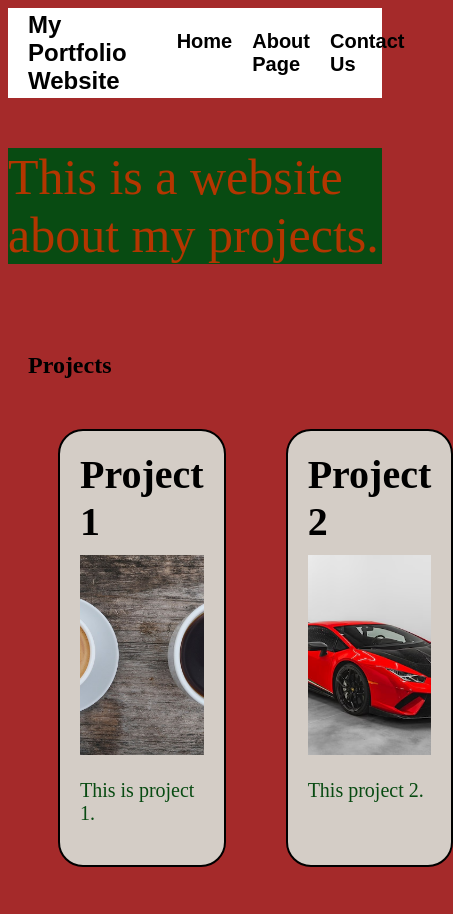
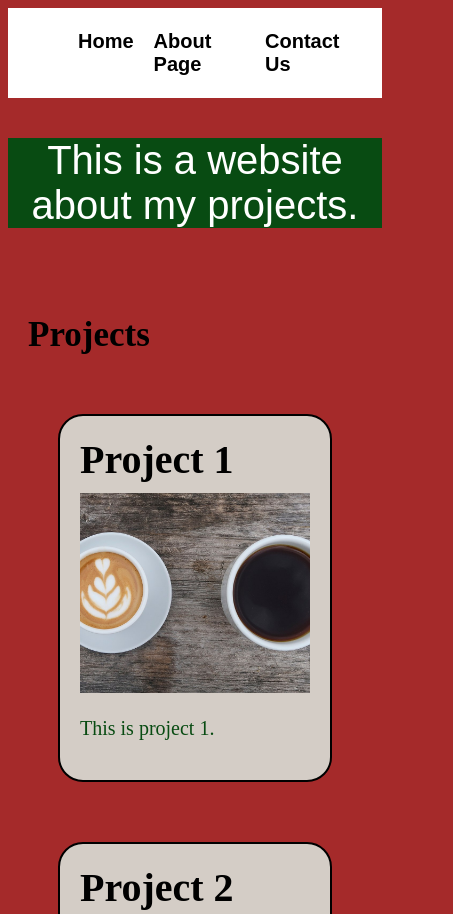
Before and after one commit to Slymasterfunk/portfolio_v2, a plain HTML site: page index.html in a window 390 px wide. Shown: the top 914 px of the page, 453 px wide, since content can reach past the window. Drawn offline with Linux system fonts and the light colour scheme.

Commit message:
mobile friendly

```diff
--- a/form.css
+++ b/form.css
@@ -23,3 +23,9 @@ form input[type='submit'] {
   border-bottom: none;
   padding: 10px;
 }
+
+@media (max-width: 768px) {
+  form {
+    width: 80vw;
+  }
+}
--- a/navbar.css
+++ b/navbar.css
@@ -35,3 +35,9 @@ nav a:hover {
   color: var(--secondary-color);
   /* font-size: 25px; */
 }
+
+@media (max-width: 768px) {
+  nav h1 {
+    display: none;
+  }
+}
--- a/style.css
+++ b/style.css
@@ -78,3 +78,20 @@ p {
   display: flex;
   justify-content: center;
 }
+
+@media (max-width: 768px) {
+  .message {
+    text-align: center;
+    font-family: var(--main-font);
+    color: #fff;
+    font-size: 40px;
+  }
+
+  #projects h2 {
+    font-size: 35px;
+  }
+
+  .container {
+    flex-wrap: wrap;
+  }
+}
```
